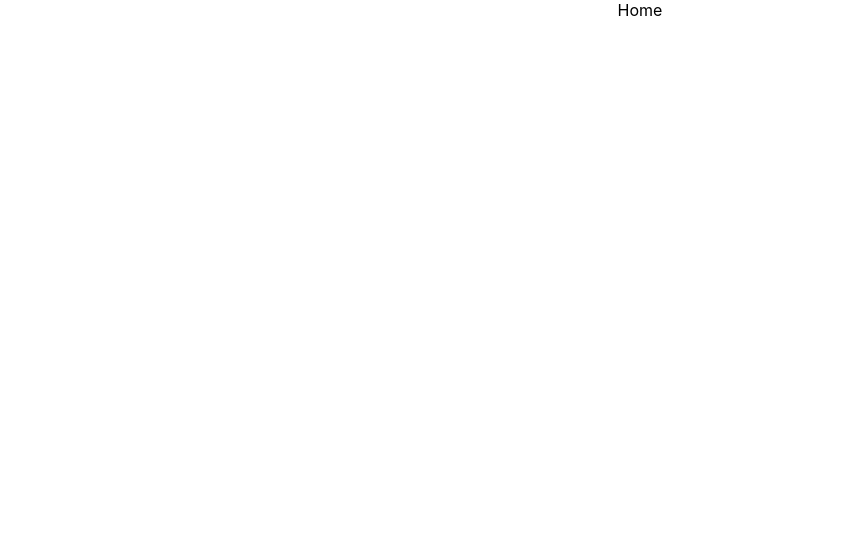
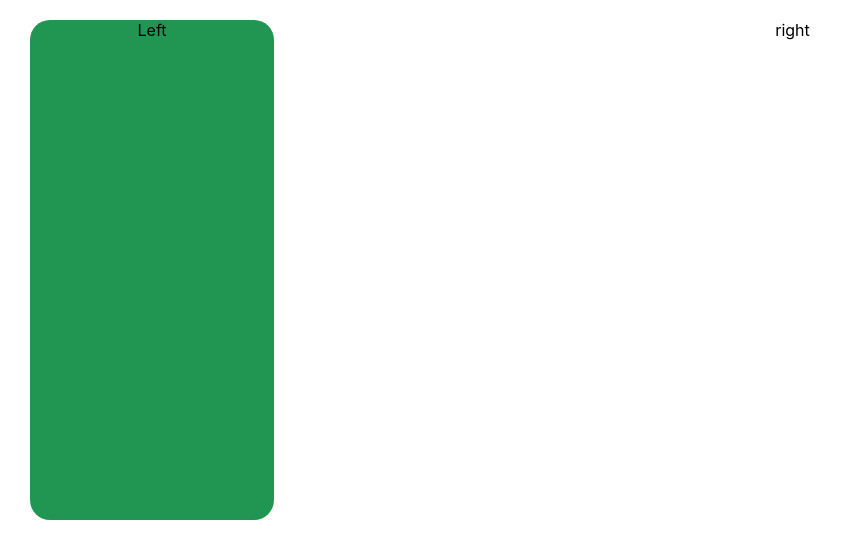
Before and after one commit to murdoch2439/Lyrics-app-admin, a React (Create React App) app: page / in a window 1280 px wide. Shown: the top 558 px of the page, without its empty margins (0-843 px from the left). Built offline with nearby package versions, Linux system fonts and the light colour scheme.

Commit message:
Setting home page

```diff
--- a/src/pages/home.css
+++ b/src/pages/home.css
@@ -1,3 +1,23 @@
 .home__container{
+    display:flex;
+    height:950px;
+    background-color: white;
+    padding: 20px 30px;
+    justify-content: space-between;
 
 }
+.left{
+    height:500px;
+    width:20%;
+    background-color: #219653;
+    border-radius:20px;
+
+
+}
+
+.right{
+    height:500px;
+    background-color: white;
+    width:75%;
+
+}
--- a/src/pages/home.tsx
+++ b/src/pages/home.tsx
@@ -2,10 +2,12 @@ import React, {FunctionComponent} from 'react';
 import "./home.css"
 
 
-
 const Home : FunctionComponent =()=>{
     return(
-        <div className={"home__container"}>Home</div>
+        <div className={"home__container"}>
+            <div className={"left"}>Left</div>
+            <div className={"right"}>right</div>
+        </div>
     )
 
 }
```
